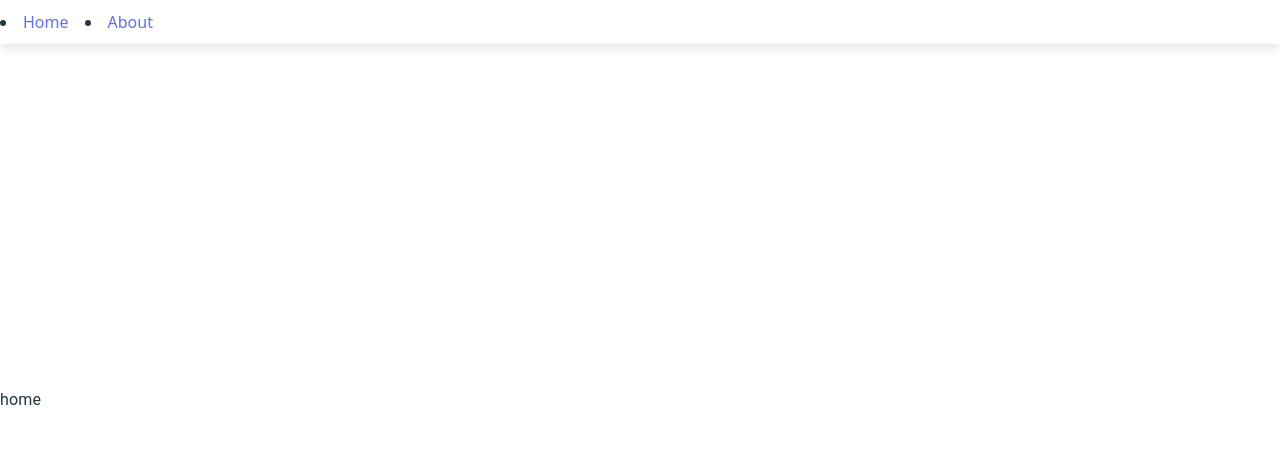
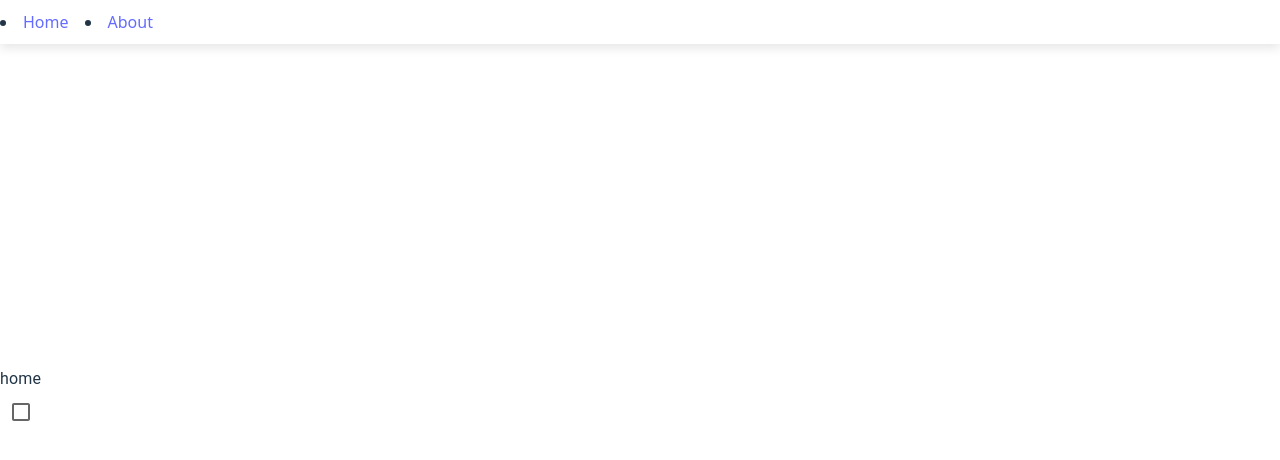
Before and after one commit to nothingPond/test_renderByid, a React (Vite) app: page /Home in a window 1280 px wide. Shown: the top 460 px of the page. Built offline with nearby package versions, Linux system fonts and the light colour scheme.

Commit message:
test checkbox

```diff
--- a/src/components/Home.tsx
+++ b/src/components/Home.tsx
@@ -1,11 +1,43 @@
-import { Grid2, Typography } from "@mui/material";
+import { Checkbox, Grid2, Typography } from "@mui/material";
+import { useState } from "react";
 
-const Home = () => {
+function Home() {
+  const [checked, setChecked] = useState(false);
+
   return (
-    <Grid2>
-      <Typography > home</Typography>
-    </Grid2>
+    <>
+      <Grid2>
+        <Typography> home</Typography>
+      </Grid2>
+      <Grid2>
+        <Checkbox
+          title="Checkbox"
+          id="checkbox"
+          name="checkbox"
+          value={checked}
+          onChange={(e) => {
+            console.log(e.target.value);
+            setChecked(e.target.checked);
+          }}
+        ></Checkbox>
+      </Grid2>
+    </>
   );
-};
+}
 
 export default Home;
+
+//
+//
+
+// export function Home = () => {
+
+//   return (
+
+//     <>
+//
+//     </>
+//   );
+// };
+
+// export default Home;
```
